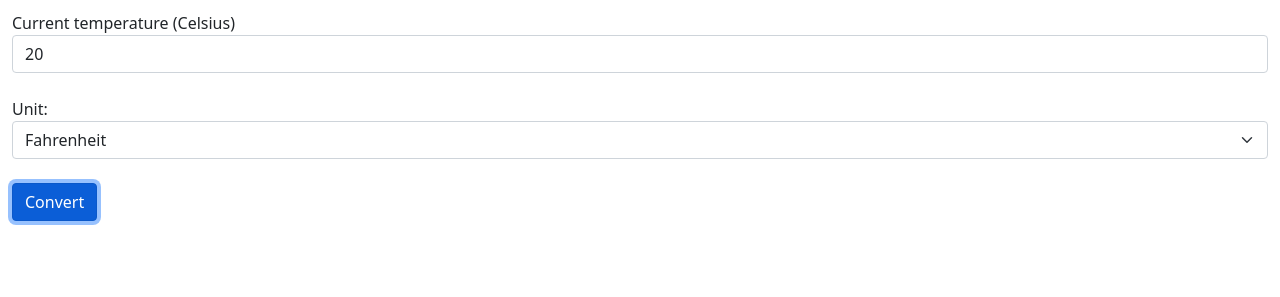
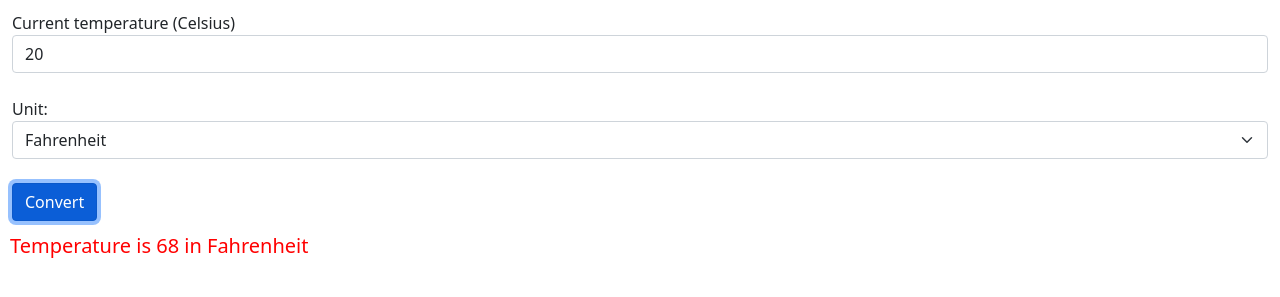
Before and after one commit to BreadBread405/ex5b, a plain HTML site: page index.html in a window 1280 px wide. Both pictures are taken after a click on the button "Convert". Shown: the part 269-566 px from the top of the page. Drawn offline with nearby package versions, Linux system fonts and the light colour scheme.

Commit message:
Refactoring#3: display the result in <div>

```diff
--- a/index.html
+++ b/index.html
@@ -69,7 +69,8 @@
 
 			   if (!Validate(t)) return;
 
-			   alert("Temperature is "+t1+" in "+u1);
+			   $("#result").html("Temperature is "+t1+" in "+u1);
+
 			});
 		});
 	</script>
```
